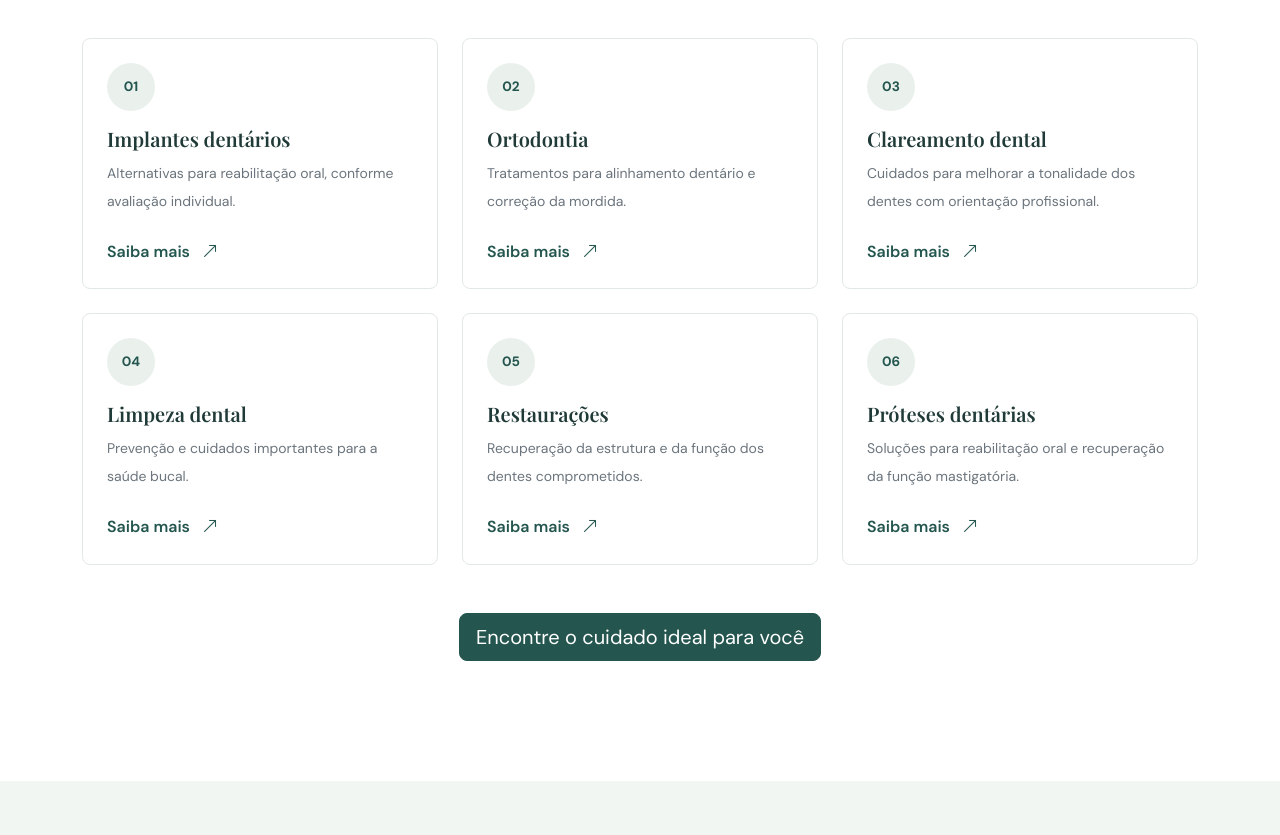
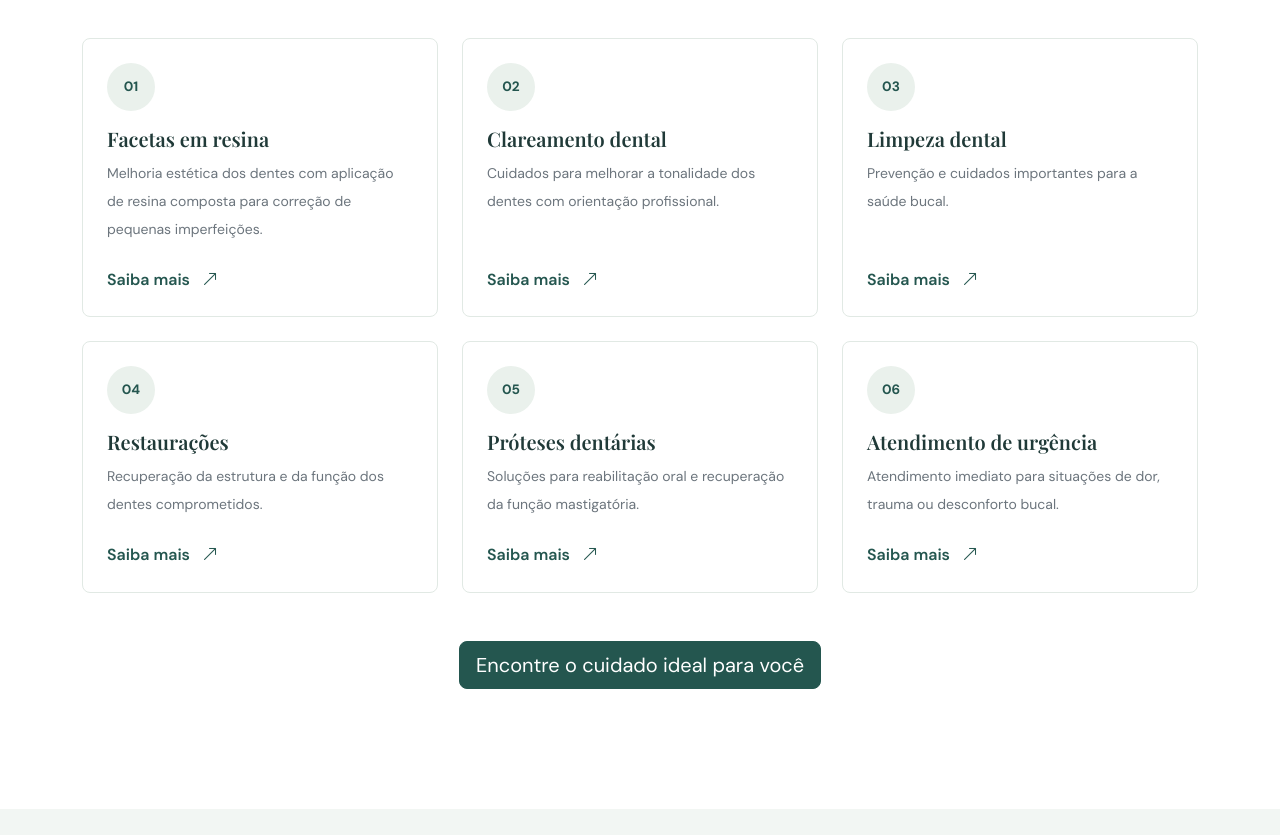
Before and after one commit to ronaldosabino/dental-clinic, an Angular app: page / in a window 1280 px wide. Shown: the part 1100-1935 px from the top of the page. Built offline with nearby package versions, Linux system fonts and the light colour scheme.

Commit message:
feat: update procedures

```diff
--- a/src/app/pages/home/home.ts
+++ b/src/app/pages/home/home.ts
@@ -44,33 +44,34 @@ export class Home {
   readonly procedimentos: Procedimento[] = [
     {
       numero: '01',
-      nome: 'Implantes dentários',
-      descricao: 'Alternativas para reabilitação oral, conforme avaliação individual.',
+      nome: 'Facetas em resina',
+      descricao:
+        'Melhoria estética dos dentes com aplicação de resina composta para correção de pequenas imperfeições.',
     },
     {
       numero: '02',
-      nome: 'Ortodontia',
-      descricao: 'Tratamentos para alinhamento dentário e correção da mordida.',
-    },
-    {
-      numero: '03',
       nome: 'Clareamento dental',
       descricao: 'Cuidados para melhorar a tonalidade dos dentes com orientação profissional.',
     },
     {
-      numero: '04',
+      numero: '03',
       nome: 'Limpeza dental',
       descricao: 'Prevenção e cuidados importantes para a saúde bucal.',
     },
     {
-      numero: '05',
+      numero: '04',
       nome: 'Restaurações',
       descricao: 'Recuperação da estrutura e da função dos dentes comprometidos.',
     },
     {
-      numero: '06',
+      numero: '05',
       nome: 'Próteses dentárias',
       descricao: 'Soluções para reabilitação oral e recuperação da função mastigatória.',
+    },
+    {
+      numero: '06',
+      nome: 'Atendimento de urgência',
+      descricao: 'Atendimento imediato para situações de dor, trauma ou desconforto bucal.',
     },
   ];
 
```
